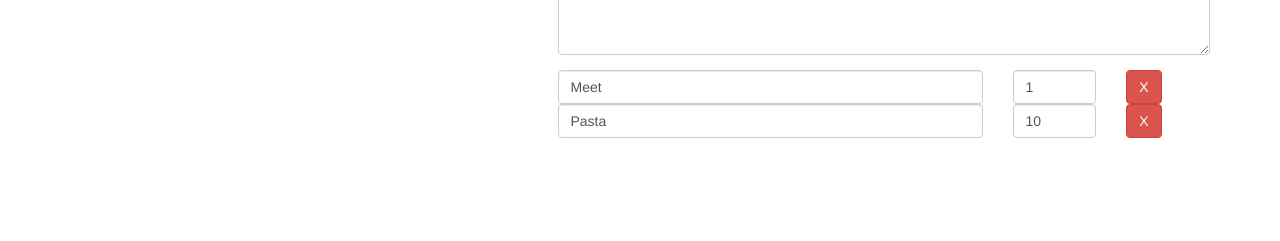
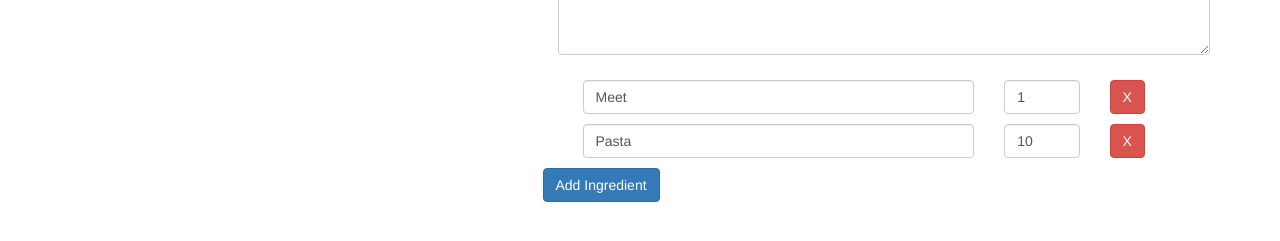
Before and after one commit to denniskang2004/UdamyAngular5_CourseProject, an Angular app: page /recipes/1/edit in a window 1280 px wide. Shown: the part 379-620 px from the top of the page. Built offline with nearby package versions, Linux system fonts and the light colour scheme.

Commit message:
lecture 214/215: Project: Edit Recipe (including ingredients) and Add New Recipe

```diff
--- a/src/app/recipes/recipe-edit/recipe-edit.component.css
+++ b/src/app/recipes/recipe-edit/recipe-edit.component.css
@@ -0,0 +1,6 @@
+
+
+input.ng-invalid.ng-touched,
+textarea.ng-invalid.ng-touched{
+  border: 3px solid red;
+}
--- a/src/app/recipes/recipe-edit/recipe-edit.component.html
+++ b/src/app/recipes/recipe-edit/recipe-edit.component.html
@@ -3,7 +3,11 @@
     <form (ngSubmit)="onSubmit()" [formGroup]="editForm">
       <div class="row">
         <div class="col-xs-12">
-          <button class="btn btn-success">Save</button>
+          <button
+            class="btn btn-success"
+            [disabled]="!editForm.valid"
+            (click)="onEditAdd()"
+          >Save</button>
           <button class="btn btn-danger">Cancel</button>
         </div>
       </div>
@@ -54,13 +58,15 @@
           </div>
         </div>
       </div>
-      <div class="row">
+      <div class="row" *ngIf="editMode">
         <div class="col-xs-12"
              formArrayName="ingredients">
           <div
             class="row"
             *ngFor="let ingr of editForm.get('ingredients').controls; let idx = index"
-            [formGroupName]="idx">
+            [formGroupName]="idx"
+            style="margin: 10px"
+          >
             <div class="col-xs-8">
               <input
                 type="text"
@@ -76,12 +82,24 @@
               >
             </div>
             <div class="col-xs-2">
-              <button class="btn btn-danger">X</button>
+              <button
+                class="btn btn-danger"
+                (click)="onRemoveIngredient(idx)"
+              >X</button>
             </div>
           </div>
 
         </div>
       </div>
+      <div class="row">
+        <button
+          type="button"
+          class="btn btn-primary"
+          (click) = "onAddIngredient()"
+        >
+          Add Ingredient
+        </button>
+      </div>
     </form>
   </div>
 </div>
--- a/src/app/recipes/recipe-edit/recipe-edit.component.ts
+++ b/src/app/recipes/recipe-edit/recipe-edit.component.ts
@@ -1,6 +1,6 @@
-import { Component, OnInit } from '@angular/core';
+import {Component, OnInit} from '@angular/core';
 import {ActivatedRoute, Params} from '@angular/router';
-import {FormArray, FormControl, FormGroup} from '@angular/forms';
+import {FormArray, FormControl, FormGroup, Validators} from '@angular/forms';
 import {RecipesService} from '../recipes.service';
 import {Ingredient} from '../../shared/ingredient.model';
 
@@ -10,57 +10,84 @@ import {Ingredient} from '../../shared/ingredient.model';
   styleUrls: ['./recipe-edit.component.css']
 })
 export class RecipeEditComponent implements OnInit {
-  id:number;
-  isNew:boolean;
+  id: number;
+  isNew: boolean;
   editForm: FormGroup;
-  editMode:boolean;
+  editMode: boolean;
 
 
-  constructor(
-    private route:ActivatedRoute,
-    private recipeService:RecipesService) { }
+  constructor(private route: ActivatedRoute,
+              private recipeService: RecipesService) {
+  }
 
   ngOnInit() {
     this.route.params.subscribe(
-      (param:Params)=>{
+      (param: Params) => {
         this.id = param['id'];
-        this.isNew = this.id==null;
-        this.editMode = this.id!==null;
+        this.isNew = this.id == null;
+        this.editMode = this.id ? true : false;
         this.initForm();
       }
-    )
+    );
   }
 
-  initForm(){
+  initForm() {
     let name = '';
     let description = '';
     let imagePath = '';
-    let ingredents = new FormArray([]);
+    let ingredients = new FormArray([]);
 
-    if(this.editMode){
+    if (this.editMode) {
       let recipe = this.recipeService.getRecipe(this.id);
       name = recipe.name;
       description = recipe.description;
       imagePath = recipe.imagePath;
 
       // dknote: populate FormArray from existing ingredients of a recipe
-      if(recipe.ingredients){
-        for(let ing of recipe.ingredients){
-          ingredents.push(new FormGroup({
-            name:new FormControl(ing.name),
-            amount:new FormControl(ing.amount)
-          }))
+      if (recipe.ingredients) {
+        for (let ing of recipe.ingredients) {
+          ingredients.push(new FormGroup({
+            name: new FormControl(ing.name, Validators.required),
+            amount: new FormControl(ing.amount, [
+              Validators.required,
+              Validators.pattern('^[1-9]+[0-9]*$')])
+          }));
         }
       }
 
     }
 
     this.editForm = new FormGroup({
-      'name': new FormControl(name),
-      'imagePath': new FormControl(imagePath),
-      'description': new FormControl(description),
-      'ingredients': ingredents
+      'name': new FormControl(name, Validators.required),
+      'imagePath': new FormControl(imagePath, Validators.required),
+      'description': new FormControl(description, Validators.required),
+      'ingredients': ingredients
     });
   }
 
+  onAddIngredient() {
+    (<FormArray>this.editForm.get('ingredients')).push(new FormGroup(
+      {
+        name: new FormControl(null),
+        amount: new FormControl(null)
+      }
+    ));
+  }
+
+  onRemoveIngredient(index: number) {
+    (<FormArray>this.editForm.get('ingredients')).removeAt(index);
+  }
+
+  onEditAdd() {
+    if (this.editMode) {
+      //dknote 215: directly use the form.value as entity
+      this.recipeService.updateRecipe(this.id, this.editForm.value);
+    } else {
+      this.recipeService.addRecipe(this.editForm.value);
+    }
+  }
+
+  onSubmit() {
+
+  }
 }
--- a/src/app/recipes/recipe-list/recipe-list.component.ts
+++ b/src/app/recipes/recipe-list/recipe-list.component.ts
@@ -22,6 +22,13 @@ export class RecipeListComponent implements OnInit {
   ngOnInit() {
     // dknote 105: use service
     this.recipes = this.recipeService.getRecipes();
+
+    // dknote 215: monitor changes of the list
+    this.recipeService.recipeChanged.subscribe(
+      (recipes:Recipe[])=>{
+        this.recipes = recipes;
+      }
+    )
   }
 
   // onSelectItem(item:Recipe){
--- a/src/app/recipes/recipes.service.ts
+++ b/src/app/recipes/recipes.service.ts
@@ -1,9 +1,11 @@
 import {Recipe} from './recipe.model';
 import {EventEmitter} from '@angular/core';
 import {Ingredient} from '../shared/ingredient.model';
+import {Subject} from 'rxjs/Subject';
 
 export class RecipesService{
   recipeSelected = new EventEmitter<Recipe>(); // dknote 106: add an eventEmitter to communicate across component
+  recipeChanged = new Subject<Recipe[]>();
 
   private recipes: Recipe[] = [
     new Recipe(
@@ -38,6 +40,12 @@ export class RecipesService{
 
   public addRecipe(rp:Recipe){
     this.recipes.push(rp);
+    this.recipeChanged.next(this.recipes.slice());
+  }
+
+  public updateRecipe(index:number, newRecipe:Recipe){
+    this.recipes[index] = newRecipe;
+    this.recipeChanged.next(this.recipes.slice());
   }
 
   public getRecipes(){
--- a/src/app/shopping-list/shopping-list.service.ts
+++ b/src/app/shopping-list/shopping-list.service.ts
@@ -44,4 +44,6 @@ export class ShoppingListService {
     this.ingredients.splice(index,1);
     this.shoppingListChanged.next(this.ingredients);
   }
+
+
 }
```
